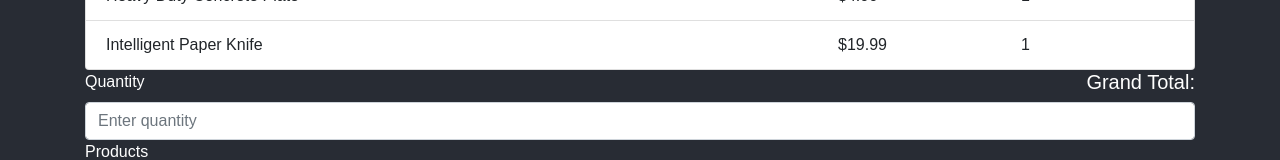
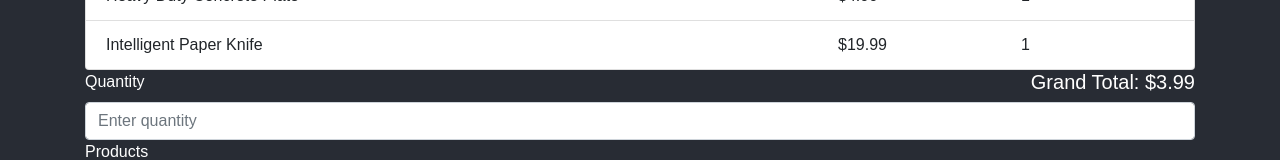
Before and after one commit to verzetem/shopping-cart, a React (Create React App) app: page / in a window 1280 px wide. Shown: the part 239-399 px from the top of the page. Built offline with nearby package versions, Linux system fonts and the light colour scheme; a web font is replaced by a local one.

Commit message:
mostly finished shopping cart, im so bad with commits...

```diff
--- a/src/App.js
+++ b/src/App.js
@@ -30,29 +30,28 @@ class App extends Component {
         id: "",
         name: "",
         priceInCents: 0,
-        quantity: 0,
-      }
+      },
+      quantity: 0,
    }
 
   addToCart = (e) => {
     e.preventDefault()
     let cartList = this.state.cartItemsList
-    let newItem = { product: { id: this.state.newProd.id, name: this.state.newProd.name, priceInCents: this.state.newProd.priceInCents}, quantity: this.state.newProd.quantity}
+    let newItem = { product: { id: this.state.newProd.id, name: this.state.newProd.name, priceInCents: this.state.newProd.priceInCents}, quantity: this.state.quantity}
     this.setState({ cartItemsList: cartList.concat(newItem) })
-
-    console.log("app.js addToCart", this.state.newProd)
+    // console.log("app.js addToCart", this.state.newProd)
   }
 
   inputListen = (e) => {
     e.preventDefault()
-    this.setState({newProd: {quantity: e.target.value}})
-    console.log(this.state.newProd.quantity)
+    this.setState({quantity: e.target.value})
+    // console.log(this.state.quantity)
   }
 
   optionChange = (e) => {
     this.setState({newProd: {name: (e.target.value)} })
     // console.log("newItem: name=", this.state.newItem.name)
-    console.log(this.state.newProd)
+    // console.log(this.state.newProd)
   }
 
   addToProdList = (e) => {
@@ -66,8 +65,6 @@ class App extends Component {
           this.setState({ newProd: { id: prodID, name: prodName, priceInCents: prodPrice } })
        }
       }
-
-
   }
 
 
--- a/src/Components/AddItem.js
+++ b/src/Components/AddItem.js
@@ -2,17 +2,9 @@ import React from 'react';
 
 const AddItem = ({ productsList, addToProdList, inputListen, addToCart }) => {
 
-
-	// const optionChange = (e) => {
-	// 	for (let i = 0; i < e.target.length; i++) {
-	// 		if (e.target.value === e.target[i].value) {
-	// 			const productID = e.target[i].attributes.pid
-	// 			const productPrice = e.target[i].attributes.price
-	// 			console.log("id and price", e.target.value, productID, productPrice)
-	// 	 }
-	// 	}
-	// 	e.persist(console.log(e))
-	// }
+const selected = (e) => {
+	console.log(e.target.attributes.price.value)
+}
 
 	return (
 
@@ -28,7 +20,7 @@ const AddItem = ({ productsList, addToProdList, inputListen, addToCart }) => {
 						<option id="options" key={product.id} pid={product.id} price={product.priceInCents}>{product.name}</option>
 		      )}
 		    </select>
-		    <h5 className="white">Price per selected item: </h5>
+		    <h5 className="white">Price per selected item: {selected}</h5>
 		  </div>
 		    <button onClick={addToCart} className="btn btn-warning"> Submit </button>
 	  </form>
--- a/src/Components/CartItem.js
+++ b/src/Components/CartItem.js
@@ -8,7 +8,7 @@ const CartItem = ({ cartItemsList, productsList }) => {
 				<div className="collection-item">
 				  <div className="row">
 				    <div className="col-md-8">{cartItem.product.name}</div>
-				    <div className="col-md-2">${cartItem.product.priceInCents/100}</div>
+				    <div className="col-md-2">${cartItem.product.priceInCents/100 * cartItem.quantity}</div>
 				    <div className="col-md-2">{cartItem.quantity}</div>
 				  </div>
 				</div>
--- a/src/Components/CartItems.js
+++ b/src/Components/CartItems.js
@@ -2,6 +2,14 @@ import React from 'react';
 import CartItem from './CartItem'
 
 const CartItems = ({ cartItemsList, productsList }) => {
+
+const grandTotal = () => {
+    for (let i = 0; i < cartItemsList.length; i++) {
+    	let total = 0
+    	total = cartItemsList[i].product.priceInCents/100
+    	return total
+    }
+  }
 
   return (
     <div className="container">
@@ -16,7 +24,7 @@ const CartItems = ({ cartItemsList, productsList }) => {
 	      </div>
 	      <CartItem cartItemsList={cartItemsList} productsList={productsList} />
 	    </div>
-	    <h5 className="white right">Grand Total: </h5>
+	    <h5 className="white right">Grand Total: ${grandTotal()}</h5>
 	  </div>
   );
 }
```
